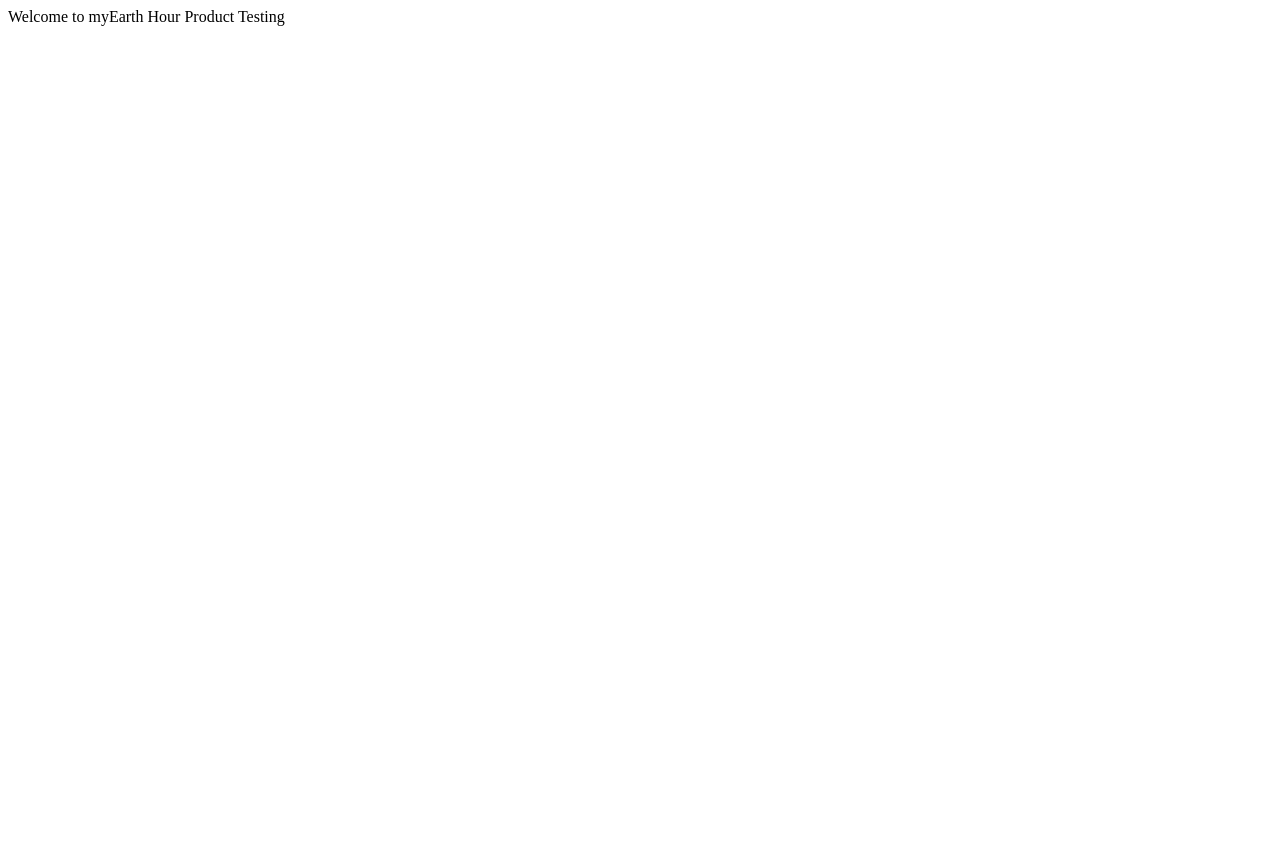
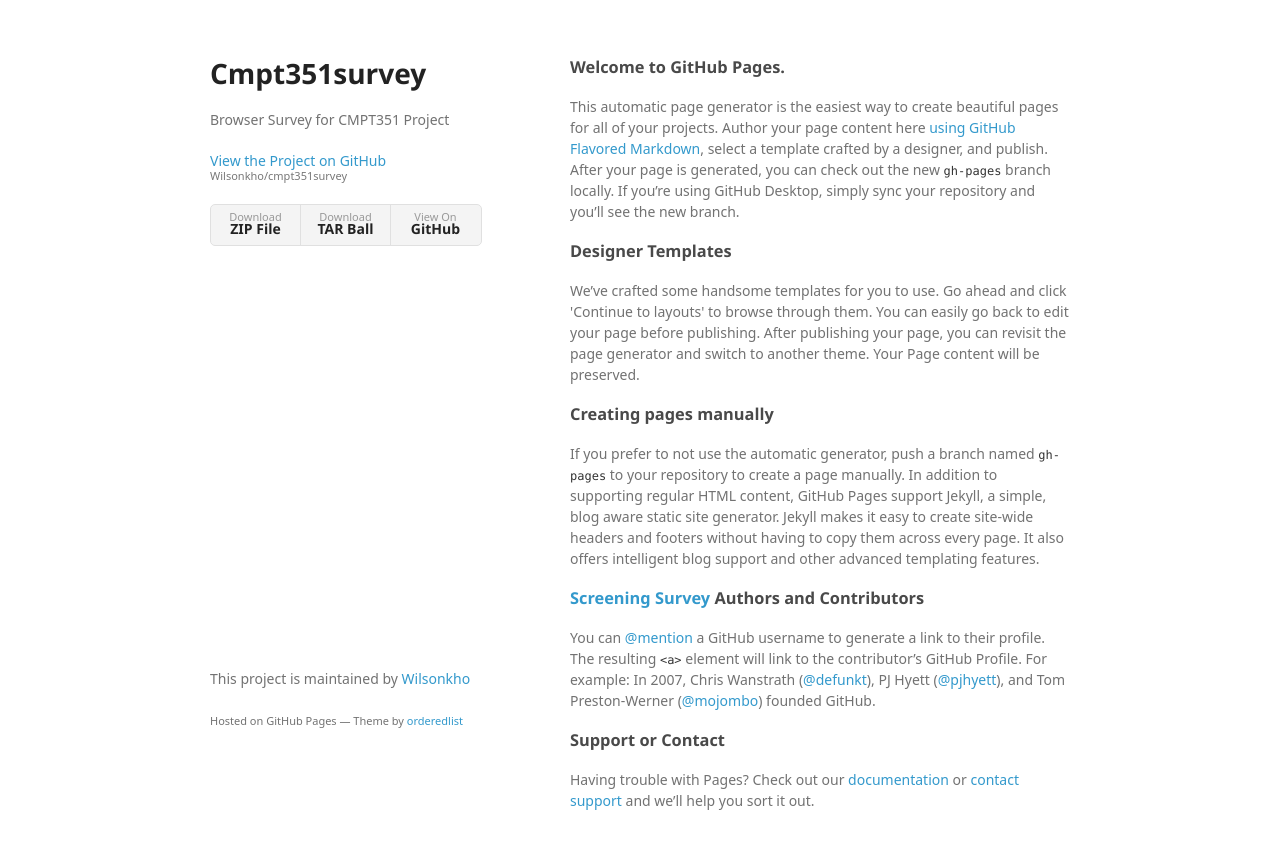
Before and after one commit to Wilsonkho/cmpt351survey, a plain HTML site: page index.html in a window 1280 px wide. Before the commit the page ends 800 px from the top, so only its background shows below. Drawn offline with Linux system fonts and the light colour scheme; a web font is replaced by a local one.

Commit message:
add screening page

```diff
--- a/index.html
+++ b/index.html
@@ -1,9 +1,39 @@
+<!doctype html>
 <html>
-  <title>myEarthHour Product Testing</title>
+  <head>
+    <meta charset="utf-8">
+    <meta http-equiv="X-UA-Compatible" content="chrome=1">
+    <title>Cmpt351survey by Wilsonkho</title>
 
-  <header>Welcome to myEarth Hour Product Testing</header>
+
+
+<noscript><a href="http://polldaddy.com/poll/9278691/">Test</a></noscript>
+    <link rel="stylesheet" href="stylesheets/styles.css">
+    <link rel="stylesheet" href="stylesheets/github-light.css">
+    <meta name="viewport" content="width=device-width">
+    <!--[if lt IE 9]>
+    <script src="//html5shiv.googlecode.com/svn/trunk/html5.js"></script>
+    <![endif]-->
+  </head>
   <body>
-    <div class="pd-embed" id="pd_1453824709"></div>
+    <div class="wrapper">
+      <header>
+        <h1>Cmpt351survey</h1>
+        <p>Browser Survey for CMPT351 Project</p>
+
+        <p class="view"><a href="https://github.com/Wilsonkho/cmpt351survey">View the Project on GitHub <small>Wilsonkho/cmpt351survey</small></a></p>
+
+
+        <ul>
+          <li><a href="https://github.com/Wilsonkho/cmpt351survey/zipball/master">Download <strong>ZIP File</strong></a></li>
+          <li><a href="https://github.com/Wilsonkho/cmpt351survey/tarball/master">Download <strong>TAR Ball</strong></a></li>
+          <li><a href="https://github.com/Wilsonkho/cmpt351survey">View On <strong>GitHub</strong></a></li>
+        </ul>
+      </header>
+      <section>
+        <h3>
+<a id="welcome-to-github-pages" class="anchor" href="#welcome-to-github-pages" aria-hidden="true"><span class="octicon octicon-link"></span></a>Welcome to GitHub Pages.</h3>
+<div class="pd-embed" id="pd_1453824709"></div>
 <script type="text/javascript">
   var _polldaddy = [] || _polldaddy;
 
@@ -17,5 +47,35 @@
 
   (function(d,c,j){if(!document.getElementById(j)){var pd=d.createElement(c),s;pd.id=j;pd.src=('https:'==document.location.protocol)?'https://polldaddy.com/survey.js':'http://i0.poll.fm/survey.js';s=document.getElementsByTagName(c)[0];s.parentNode.insertBefore(pd,s);}}(document,'script','pd-embed'));
 </script>
+<p>This automatic page generator is the easiest way to create beautiful pages for all of your projects. Author your page content here <a href="https://guides.github.com/features/mastering-markdown/">using GitHub Flavored Markdown</a>, select a template crafted by a designer, and publish. After your page is generated, you can check out the new <code>gh-pages</code> branch locally. If you’re using GitHub Desktop, simply sync your repository and you’ll see the new branch.</p>
+
+<h3>
+<a id="designer-templates" class="anchor" href="#designer-templates" aria-hidden="true"><span class="octicon octicon-link"></span></a>Designer Templates</h3>
+
+<p>We’ve crafted some handsome templates for you to use. Go ahead and click 'Continue to layouts' to browse through them. You can easily go back to edit your page before publishing. After publishing your page, you can revisit the page generator and switch to another theme. Your Page content will be preserved.</p>
+
+<h3>
+<a id="creating-pages-manually" class="anchor" href="#creating-pages-manually" aria-hidden="true"><span class="octicon octicon-link"></span></a>Creating pages manually</h3>
+
+<p>If you prefer to not use the automatic generator, push a branch named <code>gh-pages</code> to your repository to create a page manually. In addition to supporting regular HTML content, GitHub Pages support Jekyll, a simple, blog aware static site generator. Jekyll makes it easy to create site-wide headers and footers without having to copy them across every page. It also offers intelligent blog support and other advanced templating features.</p>
+
+<h3>
+<a href="screening.html">Screening Survey</a>
+<a id="authors-and-contributors" class="anchor" href="#authors-and-contributors" aria-hidden="true"><span class="octicon octicon-link"></span></a>Authors and Contributors</h3>
+
+<p>You can <a href="https://github.com/blog/821" class="user-mention">@mention</a> a GitHub username to generate a link to their profile. The resulting <code>&lt;a&gt;</code> element will link to the contributor’s GitHub Profile. For example: In 2007, Chris Wanstrath (<a href="https://github.com/defunkt" class="user-mention">@defunkt</a>), PJ Hyett (<a href="https://github.com/pjhyett" class="user-mention">@pjhyett</a>), and Tom Preston-Werner (<a href="https://github.com/mojombo" class="user-mention">@mojombo</a>) founded GitHub.</p>
+
+<h3>
+<a id="support-or-contact" class="anchor" href="#support-or-contact" aria-hidden="true"><span class="octicon octicon-link"></span></a>Support or Contact</h3>
+
+<p>Having trouble with Pages? Check out our <a href="https://help.github.com/pages">documentation</a> or <a href="https://github.com/contact">contact support</a> and we’ll help you sort it out.</p>
+      </section>
+      <footer>
+        <p>This project is maintained by <a href="https://github.com/Wilsonkho">Wilsonkho</a></p>
+        <p><small>Hosted on GitHub Pages &mdash; Theme by <a href="https://github.com/orderedlist">orderedlist</a></small></p>
+      </footer>
+    </div>
+    <script src="javascripts/scale.fix.js"></script>
+
   </body>
 </html>
```
Also changed, not shown: screening.html (added, +19 -0 lines).
